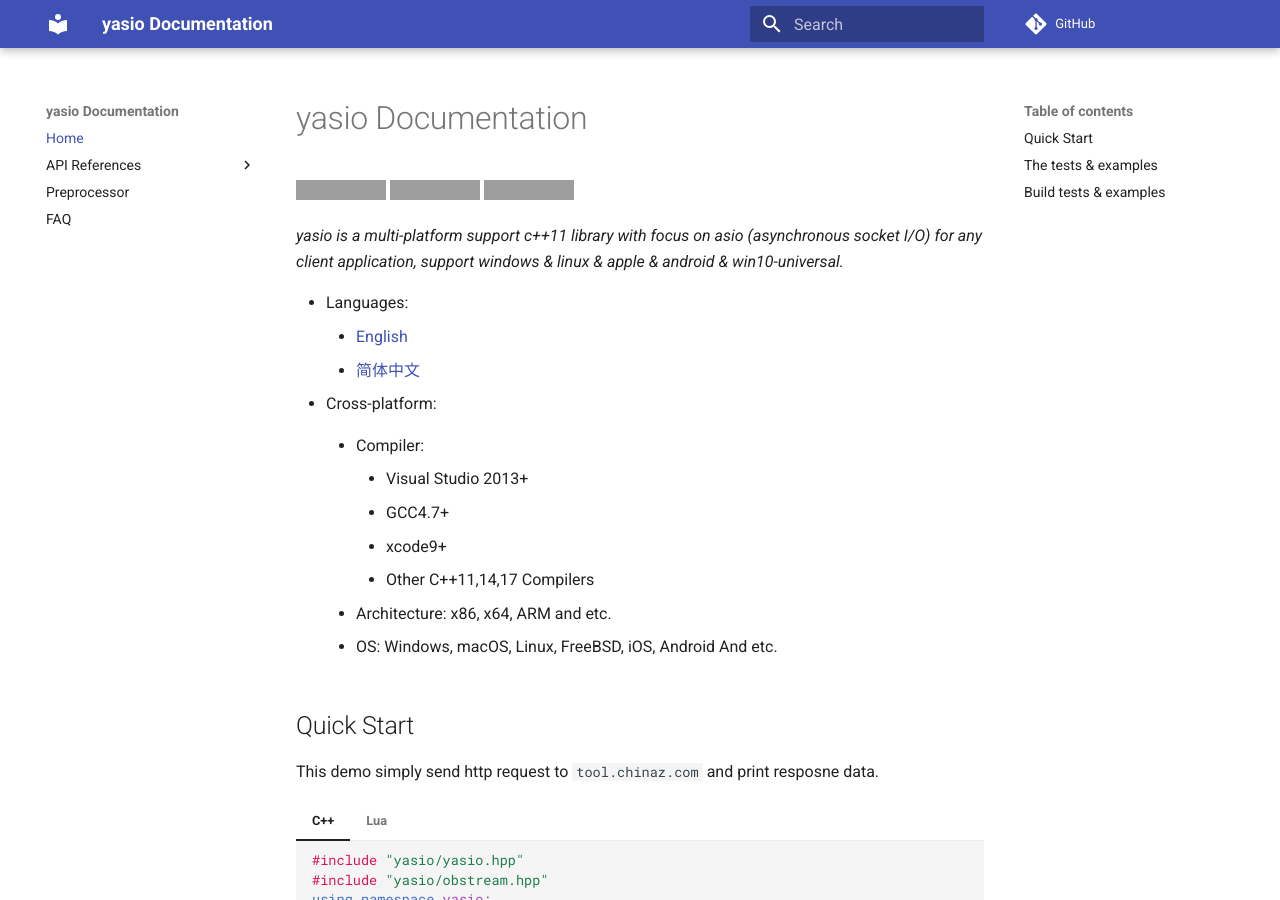
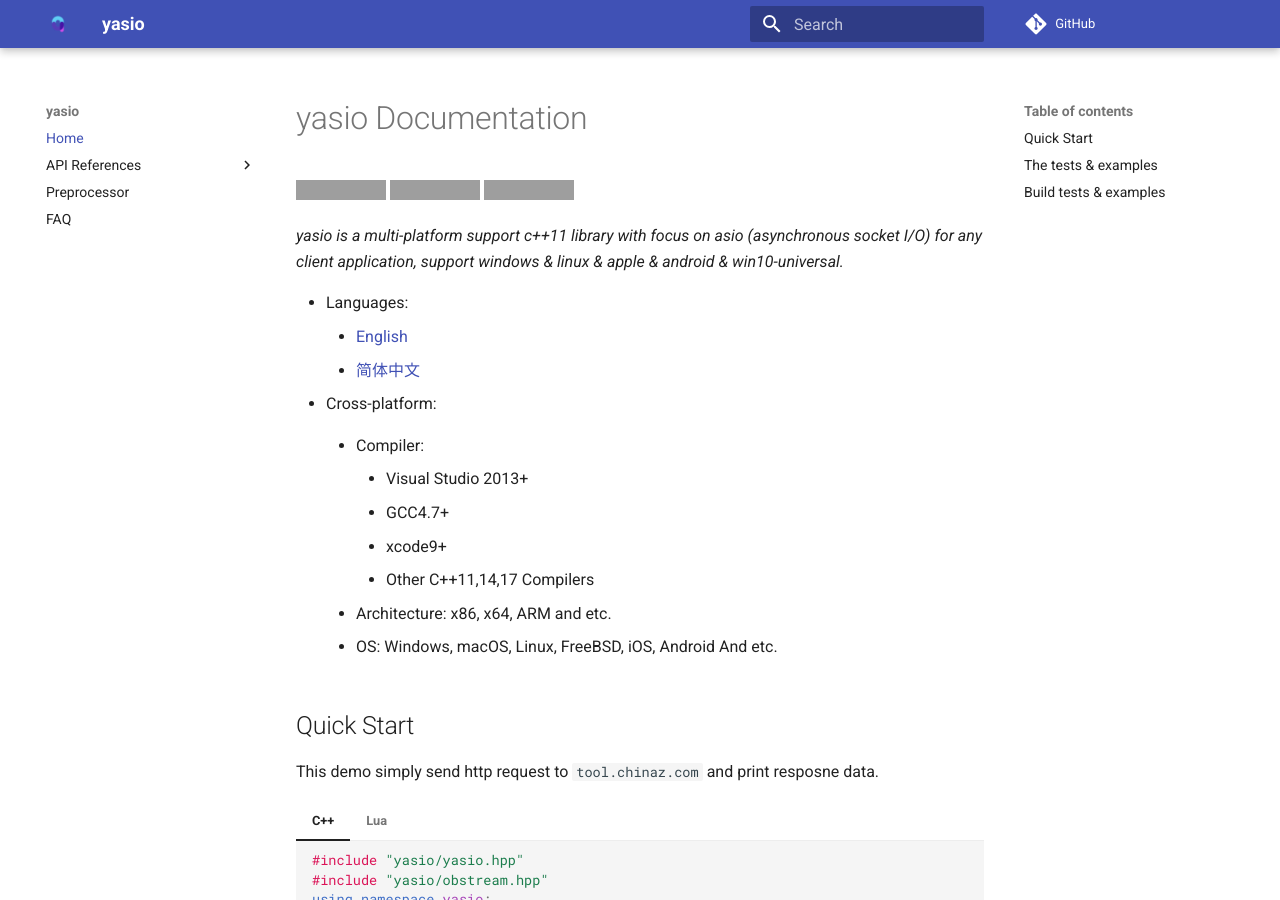
Before and after one commit to yasio/en, an MkDocs documentation site: the page built from docs/index.md, in a window 1280 px wide and 900 px high. Built offline with MkDocs 1.6.1 and Material for MkDocs 9.7.7, drawn with Linux system fonts in a browser that asks for light colours; comment, search, counter and statistics services are not loaded; grey boxes are pictures that could not be loaded.

Commit message:
Update docs assets

```diff
--- a/.readthedocs.yml
+++ b/.readthedocs.yml
@@ -20,4 +20,4 @@
 python:
   version: 3.8
   install:
-    - requirements: requirements.txt
+    - requirements: docs/requirements.txt
--- a/mkdocs.yml
+++ b/mkdocs.yml
@@ -1,11 +1,13 @@
 docs_dir: docs
-site_name: yasio Documentation
+site_name: yasio
 repo_url: https://github.com/yasio/docs-437
 repo_name: GitHub
 edit_uri: edit/master/docs
 copyright: Copyright &copy; 2012 - 2021 yasio.org.
 theme:
   name: material
+  logo: assets/images/logo.png
+  favicon: assets/images/logo.png
 nav:
   - Home: index.md
   - API References:
```
Also changed, not shown: docs/assets/images/framework.png (added), docs/assets/images/framework_en.png (added), docs/assets/images/logo.png (added), docs/requirements.txt (renamed from requirements.txt), 1 other file.
